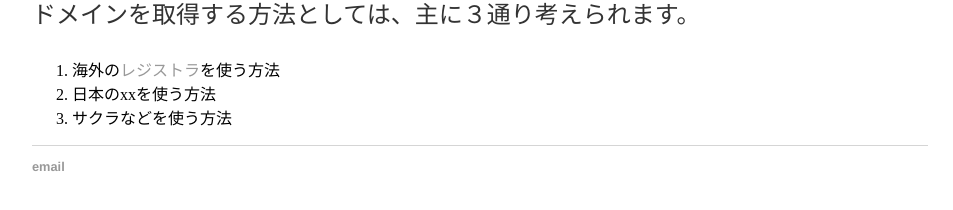
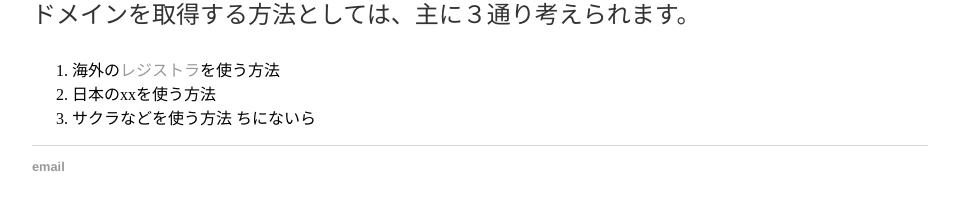
Before and after one commit to agematsu/agematsu.github.io, a Jekyll site: the page built from _posts/2019-07-09-ドメインの選び方.md, in a window 1280 px wide. Shown: the part 543-753 px from the top of the page, without its empty margins (160-1113 px from the left). Built offline with Jekyll 4.4.1, drawn with Linux system fonts in a browser that asks for light colours; our own code applies the rules of GitHub Pages for plain Markdown files.

Commit message:
Update 2019-07-09-ドメインの選び方.md

```diff
--- a/_posts/2019-07-09-ドメインの選び方.md
+++ b/_posts/2019-07-09-ドメインの選び方.md
@@ -6,3 +6,4 @@
 1. 海外の<a href="https://ja.wikipedia.org/wiki/%E3%83%AC%E3%82%B8%E3%82%B9%E3%83%88%E3%83%A9">レジストラ</a>を使う方法
 2. 日本のxxを使う方法
 3. サクラなどを使う方法
+ちにないら
```
